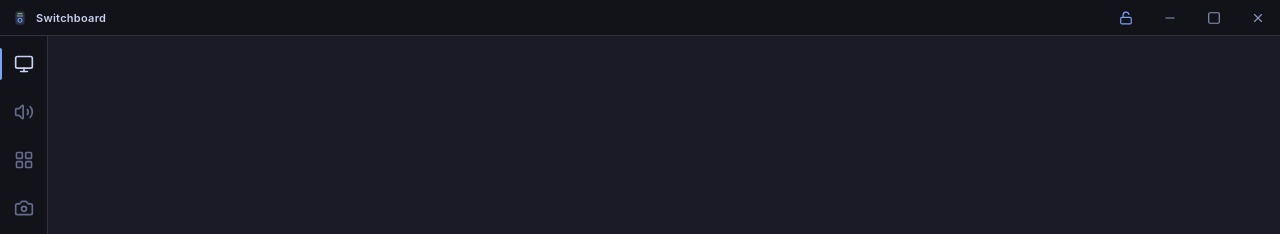
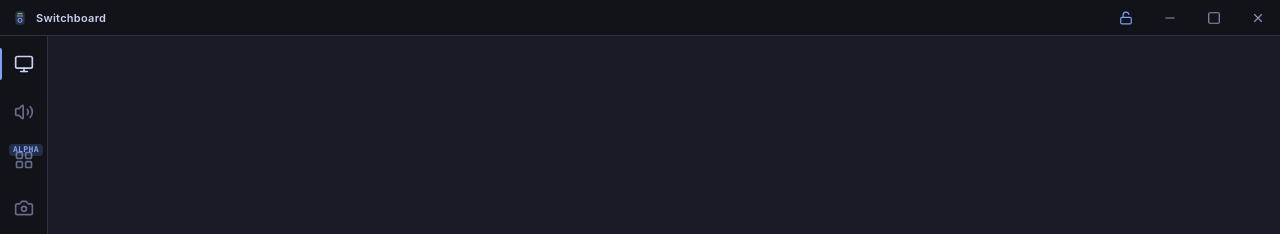
Before and after one commit to aiyu-ayaan/Switchboard, a React (Vite) app in the folder frontend/: page / in a window 1280 px wide. Shown: the top 234 px of the page. Built offline with nearby package versions, Linux system fonts and the light colour scheme.

Commit message:
feat(desktop): add alpha badge to switchboard deck in navigation and header

```diff
--- a/frontend/src/renderer/App.tsx
+++ b/frontend/src/renderer/App.tsx
@@ -14,7 +14,7 @@ import { useHostState } from './useHostState';
 const SECTIONS = [
   { id: 'displays' as const, label: 'Displays', icon: Monitor },
   { id: 'audio' as const, label: 'Audio and media', icon: Volume2 },
-  { id: 'deck' as const, label: 'Switchboard Deck', icon: LayoutGrid },
+  { id: 'deck' as const, label: 'Switchboard Deck', icon: LayoutGrid, tag: 'ALPHA' },
   { id: 'camera' as const, label: 'Camera', icon: Camera },
   { id: 'files' as const, label: 'File transfers', icon: Send },
   { id: 'devices' as const, label: 'Paired devices', icon: Smartphone },
--- a/frontend/src/renderer/components/DeckView.tsx
+++ b/frontend/src/renderer/components/DeckView.tsx
@@ -676,7 +676,12 @@ export const DeckView: React.FC<DeckViewProps> = ({ state }) => {
               <Layers className="h-4.5 w-4.5" />
             </span>
             <div className="min-w-0">
-              <h1 className="truncate text-base font-semibold text-ink">Deck</h1>
+              <div className="flex items-center gap-2">
+                <h1 className="truncate text-base font-semibold text-ink">Deck</h1>
+                <span className="rounded bg-accent/15 px-1.5 py-0.5 font-mono text-[9px] font-bold tracking-wider text-accent uppercase leading-none">
+                  ALPHA
+                </span>
+              </div>
               <p className="truncate text-micro text-ink-dim">
                 {editing
                   ? 'Pick a key, then set what it does'
--- a/frontend/src/renderer/components/Shell.tsx
+++ b/frontend/src/renderer/components/Shell.tsx
@@ -56,7 +56,7 @@ export function TitleBar({ subtitle, locked }: { subtitle: string; locked?: bool
 }
 
 interface ActivityBarProps {
-  items: Array<{ id: ViewId; label: string; icon: LucideIcon; badge?: number }>;
+  items: Array<{ id: ViewId; label: string; icon: LucideIcon; badge?: number; tag?: string }>;
   active: ViewId;
   onSelect: (id: ViewId) => void;
 }
@@ -65,7 +65,7 @@ interface ActivityBarProps {
 export function ActivityBar({ items, active, onSelect }: ActivityBarProps) {
   return (
     <nav aria-label="Sections" className="flex w-12 shrink-0 flex-col border-r border-edge bg-rail py-1">
-      {items.map(({ id, label, icon: Icon, badge }) => {
+      {items.map(({ id, label, icon: Icon, badge, tag }) => {
         const selected = id === active;
         return (
           <button
@@ -90,6 +90,10 @@ export function ActivityBar({ items, active, onSelect }: ActivityBarProps) {
             {badge ? (
               <span className="absolute right-2 top-3 flex h-4 min-w-4 items-center justify-center rounded-full bg-accent px-1 font-mono text-[10px] font-semibold tabular-nums text-rail">
                 {badge}
+              </span>
+            ) : tag ? (
+              <span className="absolute right-1 top-2 flex items-center justify-center rounded bg-accent/20 px-1 font-mono text-[8px] font-bold uppercase tracking-wider text-accent leading-none py-0.5">
+                {tag}
               </span>
             ) : null}
           </button>
```
